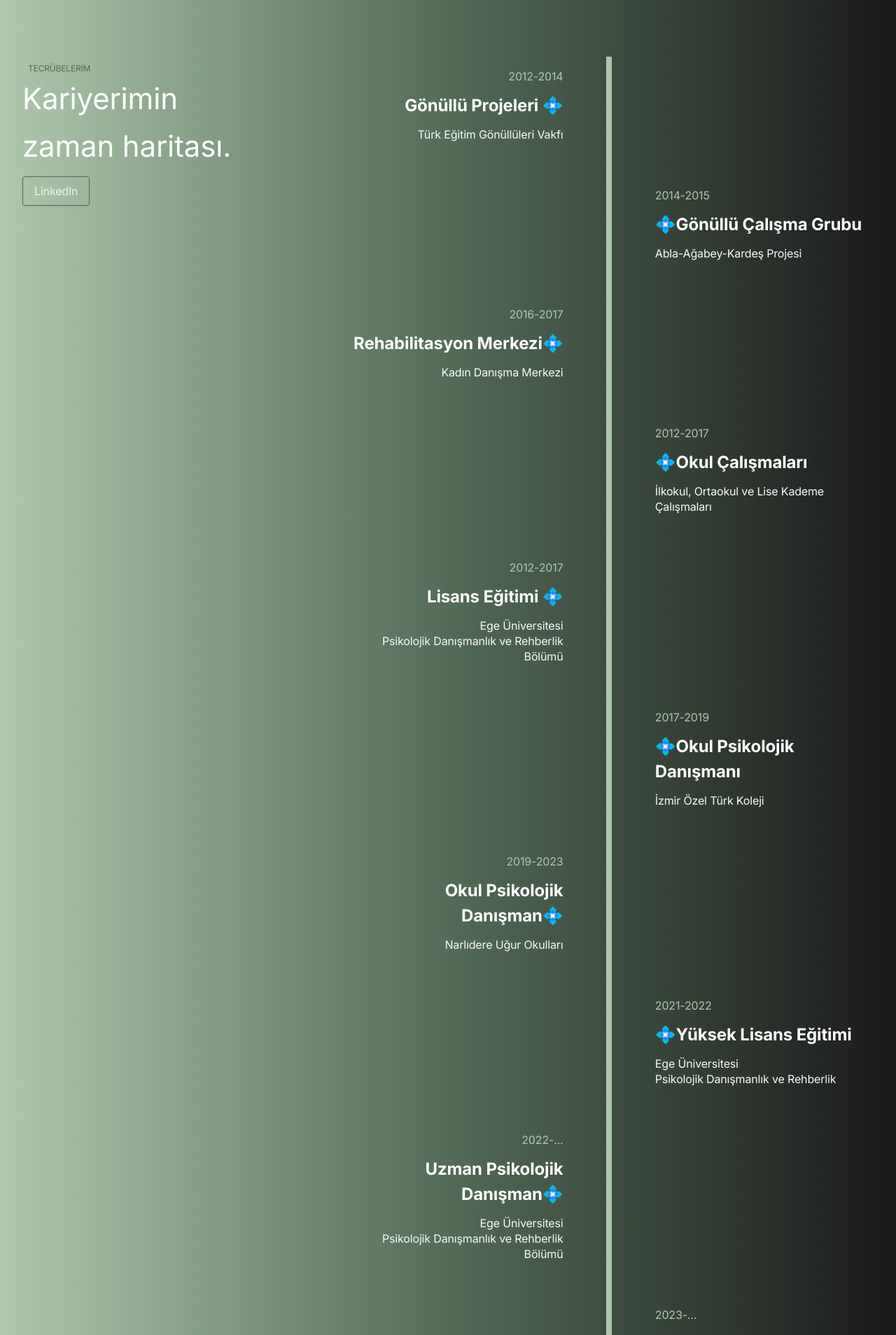
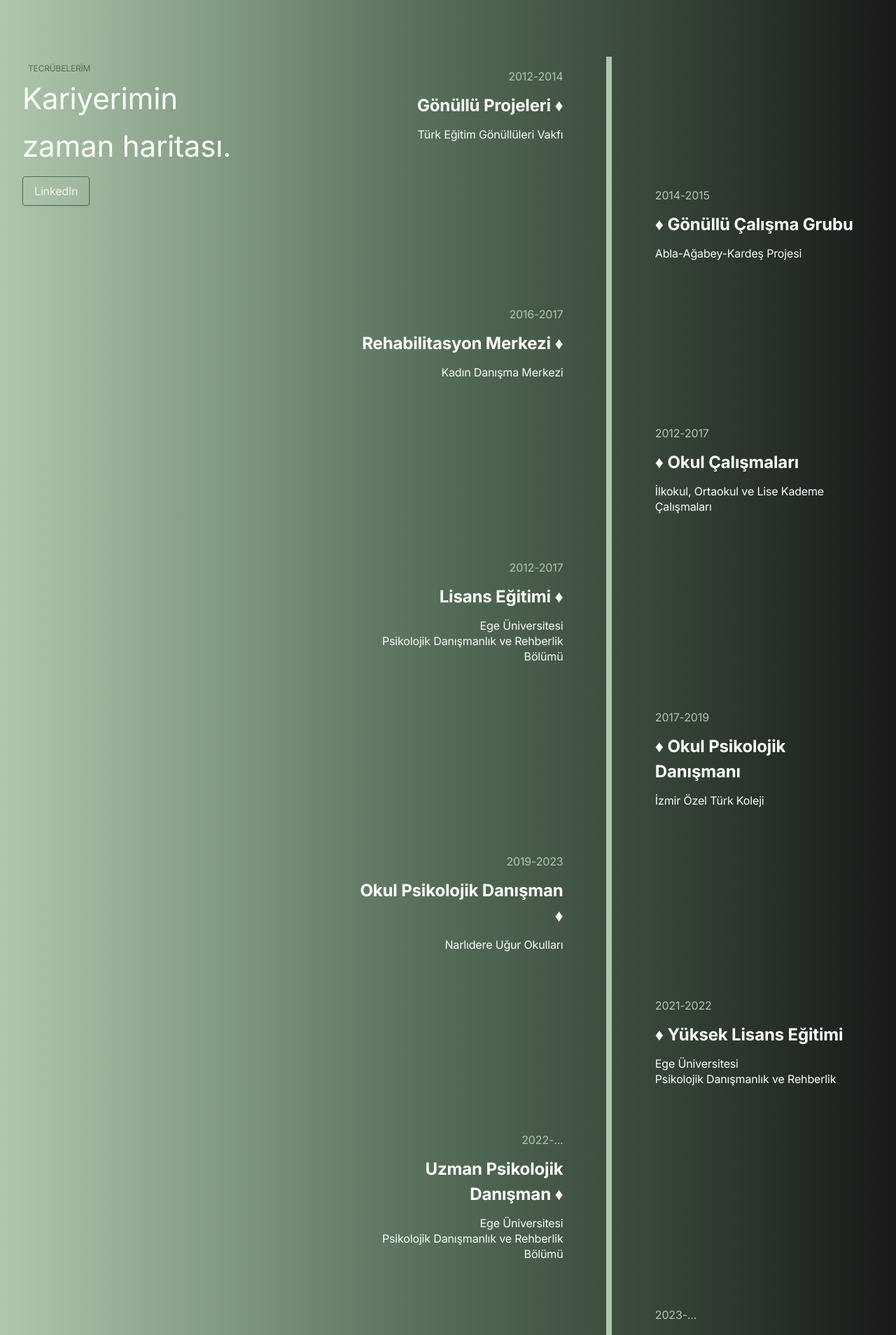
Before and after one commit to megerim/ezgi, a Next.js app: page /about in a window 1280 px wide. Shown: the part 1040-2948 px from the top of the page at 70% size. Built offline with nearby package versions, Linux system fonts and the light colour scheme.

Commit message:
emoji changed to diamond

```diff
--- a/components/timeline.tsx
+++ b/components/timeline.tsx
@@ -44,61 +44,61 @@ const Timeline = () => (
 
             <TimelineItem
               date="2012-2014"
-              title="Gönüllü Projeleri 💠"
+              title="Gönüllü Projeleri &#9830;"
               description={<><span>Türk Eğitim Gönüllüleri Vakfı </span></>}
               alignment="left"
             />
             <TimelineItem
               date="2014-2015"
-              title="💠Gönüllü Çalışma Grubu"
+              title="&#9830; Gönüllü Çalışma Grubu"
               description={<><span>Abla-Ağabey-Kardeş Projesi</span></>}
               alignment="right"
             />
             <TimelineItem
               date="2016-2017"
-              title="Rehabilitasyon Merkezi💠"
+              title="Rehabilitasyon Merkezi &#9830;"
               description={<><span>Kadın Danışma Merkezi</span></>}
               alignment="left"
             />
             <TimelineItem
               date="2012-2017"
-              title="💠Okul Çalışmaları"
+              title="&#9830; Okul Çalışmaları"
               description={<><span>İlkokul, Ortaokul ve Lise Kademe Çalışmaları</span></>}
               alignment="right"
             />
             <TimelineItem
               date="2012-2017"
-              title="Lisans Eğitimi 💠"
+              title="Lisans Eğitimi &#9830;"
               description={<><span>Ege Üniversitesi</span><br/><span>Psikolojik Danışmanlık ve Rehberlik Bölümü</span></>}
               alignment="left"
             />
             <TimelineItem
               date="2017-2019"
-              title="💠Okul Psikolojik Danışmanı"
+              title="&#9830; Okul Psikolojik Danışmanı"
               description={<><span>İzmir Özel Türk Koleji</span></>}
               alignment="right"
             />
             <TimelineItem
               date="2019-2023"
-              title="Okul Psikolojik Danışman💠"
+              title="Okul Psikolojik Danışman &#9830;"
               description={<><span>Narlıdere Uğur Okulları </span></>}
               alignment="left"
             />
             <TimelineItem
               date="2021-2022"
-              title="💠Yüksek Lisans Eğitimi"
+              title="&#9830; Yüksek Lisans Eğitimi"
               description={<><span>Ege Üniversitesi</span><br/><span>Psikolojik Danışmanlık ve Rehberlik</span></>}
               alignment="right"
             />
             <TimelineItem
               date="2022-..."
-              title="Uzman Psikolojik Danışman💠"
+              title="Uzman Psikolojik Danışman &#9830;"
               description={<><span>Ege Üniversitesi</span><br/><span>Psikolojik Danışmanlık ve Rehberlik Bölümü</span></>}
               alignment="left"
             />
             <TimelineItem
               date="2023-..."
-              title="Uzman Psikolojik Danışman💠"
+              title="&#9830; Uzman Psikolojik Danışman"
               description={<><span>Nar Psikoloji</span></>}
               alignment="right"
             />
```
